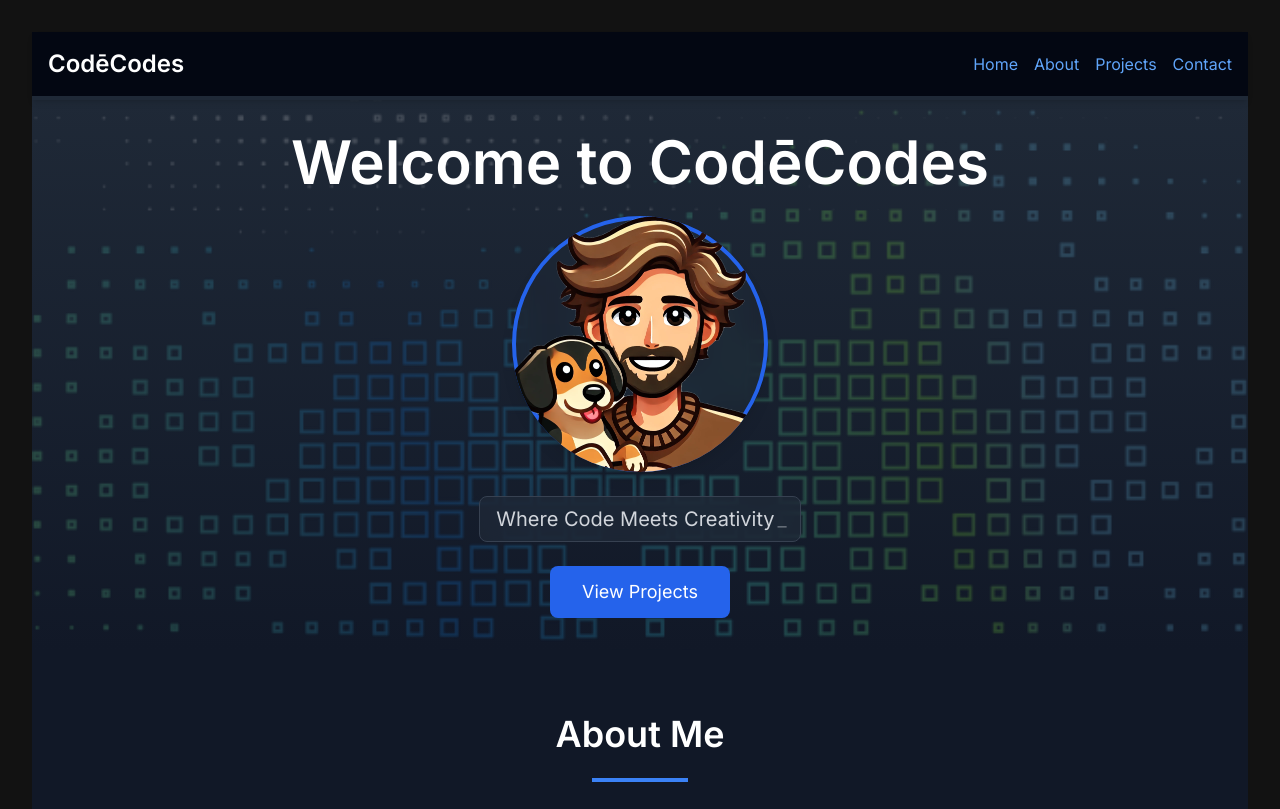
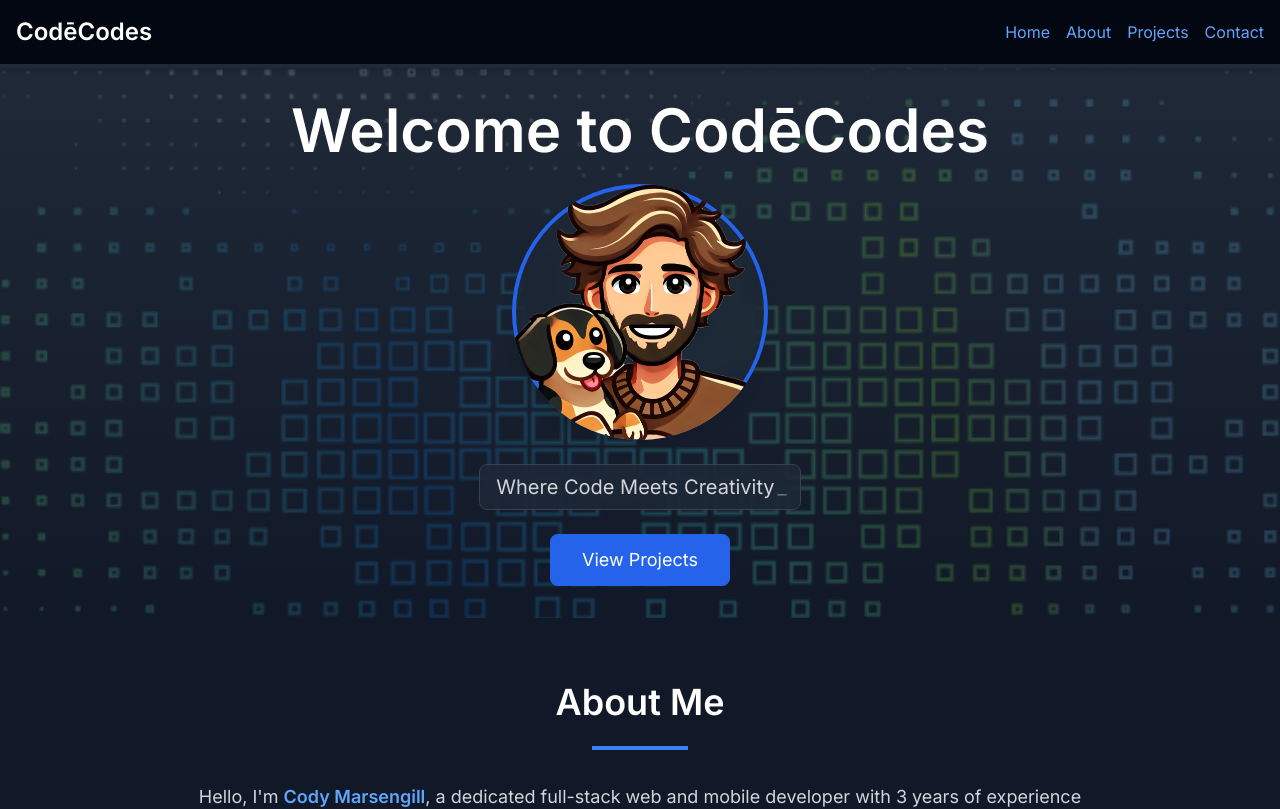
Before and after one commit to Cod-e-Codes/my-portfolio, a React (Vite) app: page / in a window 1280 px wide. Shown: the top 809 px of the page. Built offline with nearby package versions, Linux system fonts and the light colour scheme.

Commit message:
Update styles

```diff
--- a/src/App.css
+++ b/src/App.css
@@ -3,9 +3,12 @@
 @tailwind utilities;
 
 #root {
-  max-width: 1280px;
-  margin: 0 auto;
-  padding: 2rem;
+  width: 100%;
+  /* Ensure it spans the full width */
+  margin: 0;
+  /* Remove centering */
+  padding: 0;
+  /* Remove default padding */
 }
 
 body {
--- a/src/App.tsx
+++ b/src/App.tsx
@@ -18,7 +18,7 @@ function App() {
   return (
     <Router>
       <ScrollToTop /> {/* Ensures scrolling to the top on route change */}
-      <div className="bg-gray-900 text-white">
+      <div className="bg-gray-900 text-white w-full min-h-screen">
         <Header />
         <Routes>
           <Route
```
